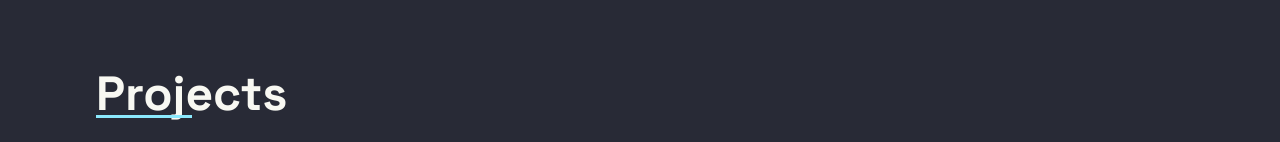
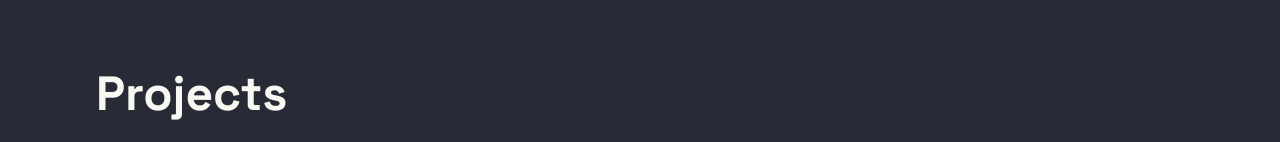
Before and after one commit to SiamAhmedOlied/dracula-developer-portfolio, a React (Vite) app: page / in a window 1280 px wide. Shown: the part 810-952 px from the top of the page. Built offline with nearby package versions, Linux system fonts and the light colour scheme.

Commit message:
Remove underlines from headings
Removes the underlines from section headings in the application.

```diff
--- a/src/index.css
+++ b/src/index.css
@@ -1,4 +1,3 @@
-
 @import url('https://fonts.googleapis.com/css2?family=Space+Grotesk:wght@300;400;500;600;700&display=swap');
 @import url('https://fonts.googleapis.com/css2?family=Inter:wght@100;200;300;400;500;600;700;800;900&display=swap');
 @import url('https://fonts.googleapis.com/css2?family=Fira+Code:wght@300;400;500;600;700&display=swap');
@@ -78,18 +77,19 @@
     @apply text-4xl md:text-5xl font-bold mb-10 text-dracula-foreground relative inline-block;
   }
 
-  .section-title::after {
+  /* Removing the underline pseudo-element */
+  /* .section-title::after {
     content: '';
     @apply absolute bottom-0 left-0 h-[3px] w-1/2 bg-dracula-cyan;
-  }
+  } */
 
   .nav-link {
     @apply relative text-dracula-foreground hover:text-dracula-cyan transition-colors duration-200 px-2;
   }
 
   .nav-link::after {
+    @apply absolute left-0 bottom-[-5px] w-0 h-[2px] bg-dracula-cyan transition-all duration-300;
     content: '';
-    @apply absolute left-0 bottom-[-5px] w-0 h-[2px] bg-dracula-cyan transition-all duration-300;
   }
 
   .nav-link:hover::after {
```
